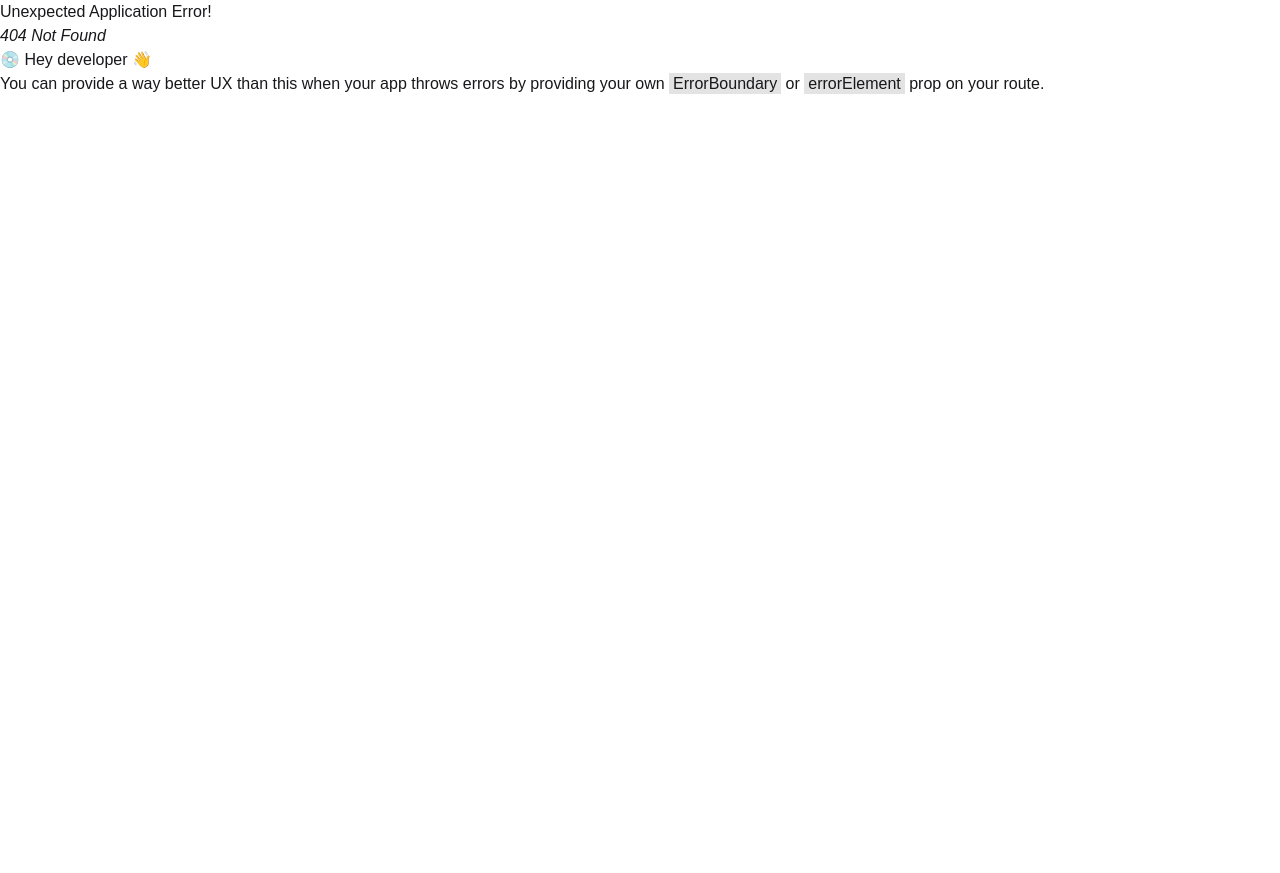
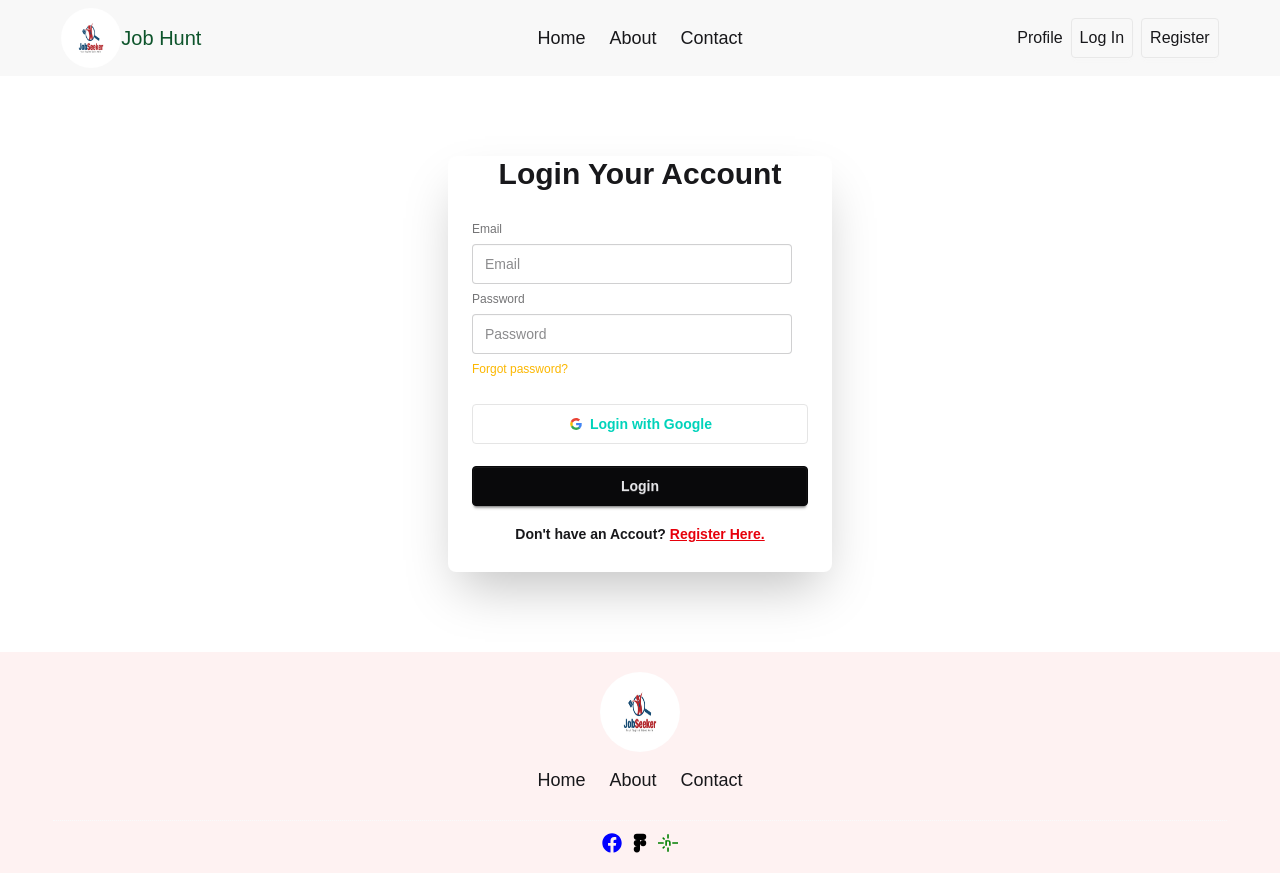
Before and after one commit to Tareq088/Job-Track-Website, a React (Vite) app: page /auth/login in a window 1280 px wide. Before the commit this address had no page. Before the commit the page ends 800 px from the top, so only its background shows below. Built offline with nearby package versions, Linux system fonts and the light colour scheme.

Commit message:
login, register page done

```diff
--- a/src/Components/CompanyDetailsCard/CompanyDetailsCard.jsx
+++ b/src/Components/CompanyDetailsCard/CompanyDetailsCard.jsx
@@ -8,7 +8,7 @@
 
     return (
         <div className='bg-gray-100'>
-            <div className='w-11/12 mx-auto p-5'>
+            <div className='w-11/12 mx-auto p-5 pb-10 bg-white rounded-lg'>
                 <div className='flex flex-col md:flex-row gap-5 items-center justify-center mb-5'>
                     <div className='w-[60%] md:w-[30%]'>
                         <img className='w-100 md:w-60' src={bannerImage} alt="" />
--- a/src/Components/Navbar/Navbar.jsx
+++ b/src/Components/Navbar/Navbar.jsx
@@ -1,7 +1,10 @@
-import React from 'react';
+import React, { use } from 'react';
 import { Link, NavLink } from 'react-router';
 import logoImg from '../../assets/logo.jpg'
+import { AuthContext } from '../../Contexts/AuthContext';
 const Navbar = () => {
+    const{user} = use(AuthContext);
+    console.log(user)
     return (
         <div>
             <div className="navbar w-11/12 mx-auto">
--- /dev/null
+++ b/src/Contexts/AuthContext.jsx
@@ -0,0 +1,3 @@
+import { createContext } from "react";
+
+export const AuthContext = createContext(null)
--- /dev/null
+++ b/src/Contexts/AuthProvider.jsx
@@ -0,0 +1,16 @@
+import React, { useEffect, useState } from 'react';
+import { AuthContext } from './AuthContext';
+
+const AuthProvider = ({children}) => {
+    const [user, setUser] = useState(null);
+
+
+    const authData ={
+        user, setUser
+    }
+    return <AuthContext value={authData}>
+        {children}
+    </AuthContext>
+};
+
+export default AuthProvider;
--- /dev/null
+++ b/src/Layout/AutLayout.jsx
@@ -0,0 +1,22 @@
+import React from 'react';
+import Navbar from '../Components/Navbar/Navbar';
+import Footer from '../Components/Footer/Footer';
+import { Outlet } from 'react-router';
+
+const AutLayout = () => {
+    return (
+        <div>
+            <header className='bg-base-200 '>
+                <Navbar/>
+            </header>
+            <main>
+                <Outlet></Outlet>
+            </main>
+            <footer className='bg-red-50'>
+                <Footer></Footer>
+            </footer>
+        </div>
+    );
+};
+
+export default AutLayout;
--- /dev/null
+++ b/src/Pages/Login/Login.jsx
@@ -0,0 +1,36 @@
+import React from 'react';
+import { Link } from 'react-router';
+
+const Login = () => {
+    return (
+        <div className="card bg-base-100 w-full max-w-sm shrink-0 shadow-2xl mx-auto my-20">
+            <h2 className='text-center font-bold text-lg md:text-3xl'>Login Your Account</h2>
+            <form className="card-body">
+            <fieldset className="fieldset">
+                        {/* email */}
+                <label className="label">Email</label>
+                <input type="email" className="input" name='email' placeholder="Email" />
+                <label className="label">Password</label>
+                            {/* password */}
+                <input type="password" className="input" name='password' placeholder="Password" />
+                <div className='mb-5'><a className="link link-hover text-warning">Forgot password?</a></div>
+                {/* GitHub */}
+                {/* <button className="btn bg-black hover:bg-blue-500 text-white border-black">
+                <svg aria-label="GitHub logo" width="16" height="16" xmlns="http://www.w3.org/2000/svg" viewBox="0 0 24 24"><path fill="white" d="M12,2A10,10 0 0,0 2,12C2,16.42 4.87,20.17 8.84,21.5C9.34,21.58 9.5,21.27 9.5,21C9.5,20.77 9.5,20.14 9.5,19.31C6.73,19.91 6.14,17.97 6.14,17.97C5.68,16.81 5.03,16.5 5.03,16.5C4.12,15.88 5.1,15.9 5.1,15.9C6.1,15.97 6.63,16.93 6.63,16.93C7.5,18.45 8.97,18 9.54,17.76C9.63,17.11 9.89,16.67 10.17,16.42C7.95,16.17 5.62,15.31 5.62,11.5C5.62,10.39 6,9.5 6.65,8.79C6.55,8.54 6.2,7.5 6.75,6.15C6.75,6.15 7.59,5.88 9.5,7.17C10.29,6.95 11.15,6.84 12,6.84C12.85,6.84 13.71,6.95 14.5,7.17C16.41,5.88 17.25,6.15 17.25,6.15C17.8,7.5 17.45,8.54 17.35,8.79C18,9.5 18.38,10.39 18.38,11.5C18.38,15.32 16.04,16.16 13.81,16.41C14.17,16.72 14.5,17.33 14.5,18.26C14.5,19.6 14.5,20.68 14.5,21C14.5,21.27 14.66,21.59 15.17,21.5C19.14,20.16 22,16.42 22,12A10,10 0 0,0 12,2Z"></path></svg>
+                Login with GitHub
+                </button> */}
+
+                {/* Google */}
+                <button className="btn  btn-outline btn-accent hover:text-white border-[#e5e5e5]">
+                <svg aria-label="Google logo" width="16" height="16" xmlns="http://www.w3.org/2000/svg" viewBox="0 0 512 512"><g><path d="m0 0H512V512H0" fill="#fff"></path><path fill="#34a853" d="M153 292c30 82 118 95 171 60h62v48A192 192 0 0190 341"></path><path fill="#4285f4" d="m386 400a140 175 0 0053-179H260v74h102q-7 37-38 57"></path><path fill="#fbbc02" d="m90 341a208 200 0 010-171l63 49q-12 37 0 73"></path><path fill="#ea4335" d="m153 219c22-69 116-109 179-50l55-54c-78-75-230-72-297 55"></path></g></svg>
+                Login with Google
+                </button>
+                <button className="btn btn-neutral hover:btn-success mt-4">Login</button>
+                <p className='font-semibold text-center text-sm mt-3'>Don't have an Accout? <Link to='/auth/register' className='text-red-600 underline'> Register Here.</Link></p>
+            </fieldset>
+            </form>
+      </div>
+    );
+};
+
+export default Login;
--- /dev/null
+++ b/src/Pages/Register/Register.jsx
@@ -0,0 +1,41 @@
+import React from 'react';
+import { Link } from 'react-router';
+
+const Register = () => {
+    const handleRegister =(e) =>{
+        e.preventDefault();
+        const form = e.target;
+        const name = form.name.value;
+        const photo = form.photo.value;
+        const email = form.email.value;
+        const password = form.password.value;
+        // console.log(name, photo, email, password);
+    }
+
+    return (
+        <div className="card bg-base-100 w-full max-w-sm shrink-0 shadow-2xl mx-auto my-20">
+            <h2 className='text-center font-bold text-lg md:text-3xl'>Sign Up</h2>
+            <form onSubmit={handleRegister} className="card-body">
+            <fieldset className="fieldset">
+                            {/* Name */}
+                <label className="label">Name</label>
+                <input type="text" className="input" name='name' placeholder="Name" />
+                            {/* photo */}
+                <label className="label">Photo</label>
+                <input type="text" className="input" name='photo' placeholder="Photo URL" />
+                            {/* Email */}
+                <label className="label">Email</label>
+                <input type="email" className="input" name='email' placeholder="Email" />
+                                {/* password */}
+                <label className="label">Password</label>
+                <input type="password" className="input" name='password' placeholder="Password" />
+
+                <button type='submit' className="btn btn-neutral hover:btn-success mt-4">Register</button>
+                <p className='font-semibold text-center text-sm mt-3'>Already have an Accout? <Link to='/auth/login' className='text-red-600 underline'> Login Your Account.</Link></p>
+            </fieldset>
+            </form>
+        </div>
+    );
+};
+
+export default Register;
--- a/src/Routes/Routes.jsx
+++ b/src/Routes/Routes.jsx
@@ -7,6 +7,9 @@
 import ErrorPage from "../Pages/ErrorPage/ErrorPage";
 import Home from './../Pages/Home/Home';
 import Loading from "../Pages/Loading/Loading";
+import Login from "../Pages/Login/Login";
+import AuthLayout from '../Layout/AutLayout'
+import Register from './../Pages/Register/Register';
 
 
 export const router = createBrowserRouter([
@@ -18,10 +21,24 @@
             path:"/",
             Component: Home
         },
-
         {
             path:"/about",
             Component: About,
+        },
+
+    ]
+  },
+  {
+    path:'/auth',
+    Component: AuthLayout,
+    children:[
+        {
+          path:"/auth/login",
+          Component:Login
+        },
+        {
+          path:"/auth/register",
+          Component: Register
         }
     ]
   },
--- a/src/main.jsx
+++ b/src/main.jsx
@@ -1,16 +1,18 @@
 import { StrictMode } from 'react'
 import { createRoot } from 'react-dom/client'
 import './index.css'
-import App from './App.jsx'
 import {
   RouterProvider,
 } from "react-router";
 import {router} from './Routes/Routes.jsx';
+import AuthProvider from './Contexts/AuthProvider.jsx';
 
 
 
 createRoot(document.getElementById('root')).render(
   <StrictMode>
-    <RouterProvider router={router}></RouterProvider>
+    <AuthProvider>
+      <RouterProvider router={router}></RouterProvider>
+    </AuthProvider>
   </StrictMode>,
 )
```
